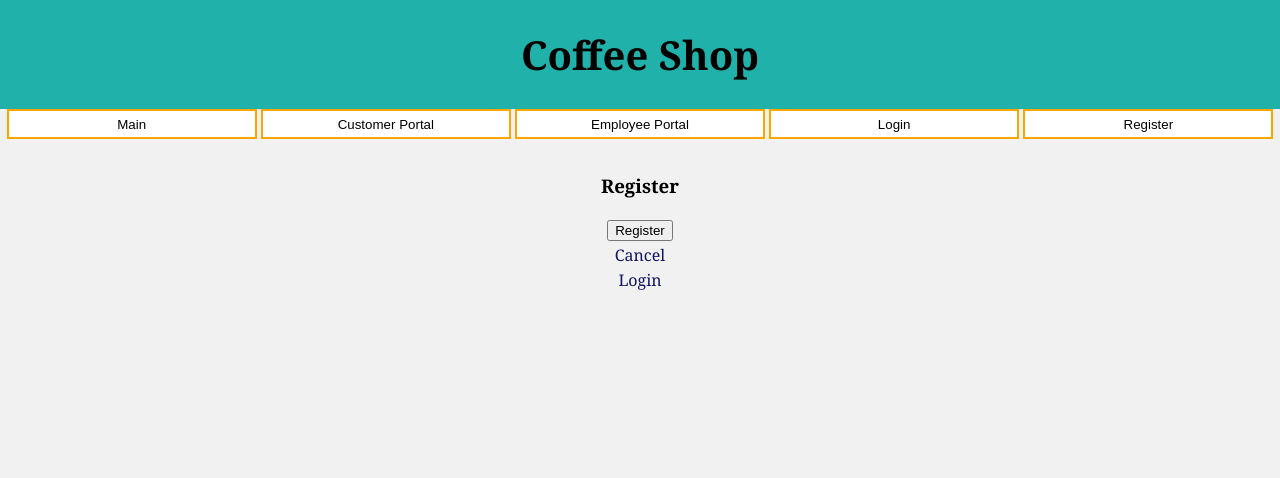
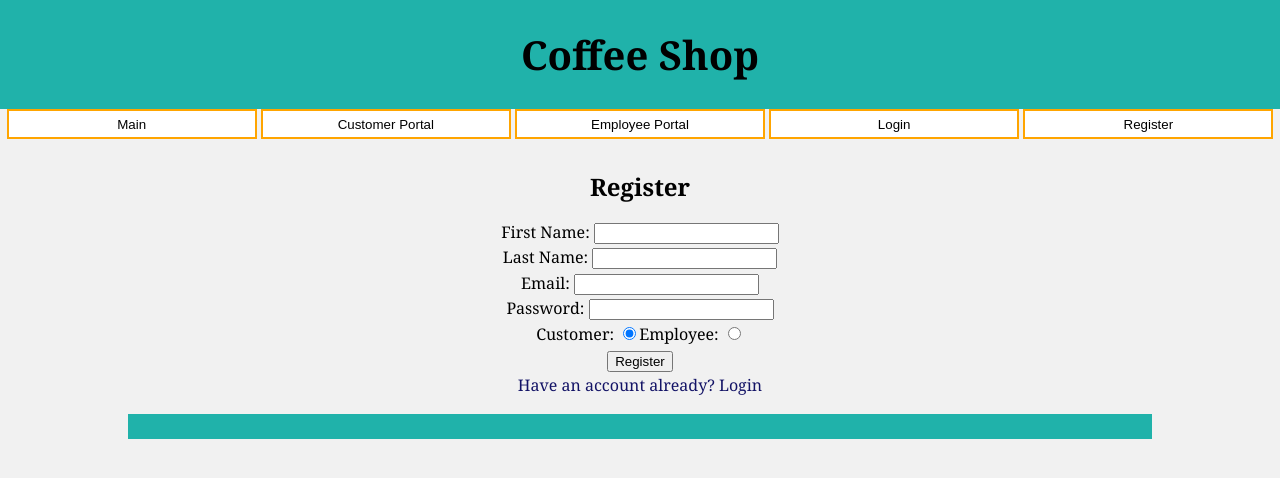
Before and after one commit to Danixar/CoffeeShop, a React (Create React App) app in the folder partD/browser/: page /register in a window 1280 px wide. Shown: the top 478 px of the page. Built offline with nearby package versions, Linux system fonts and the light colour scheme.

Commit message:
Added more forms/buttons to browser

```diff
--- a/partD/browser/src/components/Customers.tsx
+++ b/partD/browser/src/components/Customers.tsx
@@ -20,11 +20,7 @@ export const Customers: React.FC = () => {
 
 				<nav className="sectionEnd">
 					<div className="container">
-						<ul>{/* <li>
-								<a href="#navbar" onclick="submitOrder()">
-									Submit new Order
-								</a>
-							</li> */}</ul>
+						<button className="button1"> Submit New Order </button>{' '}
 					</div>
 				</nav>
 
@@ -35,11 +31,7 @@ export const Customers: React.FC = () => {
 
 				<nav className="sectionEnd">
 					<div className="container">
-						<ul>{/* <li>
-								<a href="#navbar" onclick="cancelOrders()">
-									Cancel Selected Orders
-								</a>
-							</li> */}</ul>
+						<button className="button1"> Cancel Selected Orders </button>{' '}
 					</div>
 				</nav>
 			</div>
--- a/partD/browser/src/components/Employees.tsx
+++ b/partD/browser/src/components/Employees.tsx
@@ -19,11 +19,7 @@ export const Employees: React.FC = () => {
 
 				<nav className="sectionEnd">
 					<div className="container">
-						{/* <ul>
-						<li>
-							<a href="#menu" onclick="deleteSelected()">Delete Selected Items</a>
-						</li>
-					</ul> */}
+						<button className="button1"> Delete Selected Items </button>{' '}
 					</div>
 				</nav>
 
@@ -32,28 +28,24 @@ export const Employees: React.FC = () => {
 				<section>
 					<h3>Add New Item</h3>
 					<fieldset>
-						{/* <label for="name">Name </label>
+						<label>Name </label>
 						<input type="text" name="name" id="i1" value="Orange Mocha Frappucino" /> <br />
-						<label for="size">Size </label>
+						<label>Size </label>
 						<input type="text" name="size" id="i2" value="Tio Grande" /> <br />
-						<label for="price">Price </label>
+						<label>Price </label>
 						<input type="number" name="price" id="i3" value="19.99" /> <br />
-						<label for="time">Time Required </label>
+						<label>Time Required </label>
 						<input type="number" name="time" id="i4" value="5" /> <br />
-						<label for="description">Description </label> <br />
-						<textarea name="data" id="i5" cols="70" rows="5">
+						<label>Description </label>
+						<textarea name="data" id="i5" cols={40} rows={2}>
 							Caffeine
-						</textarea> */}
+						</textarea>
 					</fieldset>
 				</section>
 
 				<nav className="sectionEnd">
 					<div className="container">
-						{/* <ul>
-						<li>
-							<a href="#menu" onclick="addItem()">Add New Item to Menu</a>
-						</li>
-					</ul> */}
+						<button className="button1"> Add New Item to Menu </button>{' '}
 					</div>
 				</nav>
 
@@ -62,6 +54,12 @@ export const Employees: React.FC = () => {
 					<p id="openorders">There are no open Orders</p>
 				</section>
 
+				<nav className="sectionEnd">
+					<div className="container">
+						<br />
+					</div>
+				</nav>
+
 				<section>
 					<h3>All Ready Orders</h3>
 					<p id="readyorders">There are no ready Orders</p>
@@ -69,13 +67,7 @@ export const Employees: React.FC = () => {
 
 				<nav className="sectionEnd">
 					<div className="container">
-						<ul>
-							{/* <li>
-								<a href="#menu" onclick="informCustomer()">
-									Inform Selected Customers their Orders are Ready
-								</a>
-							</li> */}
-						</ul>
+						<button className="button1"> Inform Selected Customers their Orders are Ready </button>{' '}
 					</div>
 				</nav>
 			</div>
--- a/partD/browser/src/components/Login.tsx
+++ b/partD/browser/src/components/Login.tsx
@@ -12,28 +12,34 @@ export const Login: React.FC = () => {
 		<>
 			<div className="container">
 				<section id="center">
-					<h3>Login</h3>
+					<h1>Login</h1>
 					<form action="/login" method="POST">
-						{/* <div>
-							<label for="email">Email: </label>
+						<div>
+							<label>Email: </label>
 							<input type="text" name="email" id="email" />
 						</div>
 						<div>
-							<label for="password">Password: </label>
+							<label>Password: </label>
 							<input type="password" name="password" id="password" />
 						</div>
 						<div>
-							<label for="customer">Customer: </label>
-							<input type="radio" name="user" id="customer" value="1" checked="checked" />
-							<label for="employee">Employee: </label>
+							<label>Customer: </label>
+							<input type="radio" name="user" id="customer" value="1" checked={true} />
+							<label>Employee: </label>
 							<input type="radio" name="user" id="employee" value="0" />
-						</div> */}
+						</div>
 						<button type="submit" id="login">
 							Login
 						</button>
 					</form>
 					<a href="/register">Don't have an account? Register</a>
 				</section>
+
+				<nav className="sectionEnd">
+					<div className="container">
+						<br />
+					</div>
+				</nav>
 			</div>
 		</>
 	);
--- a/partD/browser/src/components/Register.tsx
+++ b/partD/browser/src/components/Register.tsx
@@ -12,36 +12,41 @@ export const Register: React.FC = () => {
 		<>
 			<div className="container">
 				<section id="center">
-					<h3>Register</h3>
+					<h1>Register</h1>
 					<form action="/register" method="POST">
-						{/* <div>
-						<label for="first_name">First Name: </label>
+						<div>
+							<label>First Name: </label>
 							<input type="text" id="first_name" name="first_name" />
 							<br />
-						<label for="last_name">Last Name: </label>
+							<label>Last Name: </label>
 							<input type="text" id="last_name" name="last_name" required />
 						</div>
 						<div>
-						<label for="email">Email: </label>
+							<label>Email: </label>
 							<input type="text" name="email" id="email" required />
 						</div>
 						<div>
-						<label for="password">Password: </label>
+							<label>Password: </label>
 							<input type="password" name="password" id="password" required />
 						</div>
 						<div>
-						<label for="customer">Customer: </label>
-						<input type="radio" name="user" id="customer" value="1" checked="checked" />
-						<label for="employee">Employee: </label>
+							<label>Customer: </label>
+							<input type="radio" name="user" id="customer" value="1" checked={true} />
+							<label>Employee: </label>
 							<input type="radio" name="user" id="employee" value="0" />
-					</div> */}
+						</div>
 						<button type="submit" id="register">
 							Register
 						</button>
 					</form>
-					<a href="/">Cancel</a> <br />
-					<a href="/login">Login</a>
+					<a href="/login">Have an account already? Login</a>
 				</section>
+
+				<nav className="sectionEnd">
+					<div className="container">
+						<br />
+					</div>
+				</nav>
 			</div>
 		</>
 	);
--- a/partD/browser/src/style/style.css
+++ b/partD/browser/src/style/style.css
@@ -16,7 +16,7 @@ body {
 }
 .sectionEnd {
 	text-align: center;
-	background-color: rgb(255, 165, 0);
+	background-color: rgb(32, 178, 170);
 	color: rgb(19, 19, 102);
 }
 .sectionEnd ul {
@@ -34,7 +34,6 @@ body {
 	/* font-size: 18px;
     padding-right: 15px; */
 }
-
 .button {
 	background-color: white;
 	color: black;
@@ -44,6 +43,20 @@ body {
 	height: 30px;
 }
 .button:hover {
+	background-color: rgb(255, 165, 0);
+	color: white;
+	box-shadow: 0 12px 16px 0 rgba(0, 0, 0, 0.24), 0 17px 50px 0 rgba(0, 0, 0, 0.19);
+}
+.button1 {
+	background-color: white;
+	color: black;
+	border: 2px solid rgb(255, 165, 0);
+	transition-duration: 0.4s;
+	padding: 10px;
+	/* width: 250px;
+	height: 30px; */
+}
+.button1:hover {
 	background-color: rgb(255, 165, 0);
 	color: white;
 	box-shadow: 0 12px 16px 0 rgba(0, 0, 0, 0.24), 0 17px 50px 0 rgba(0, 0, 0, 0.19);
```
Also changed, not shown: partD/browser/src/App.tsx (+7 -8 lines). Lines whose indentation alone changed are shown as unchanged.
